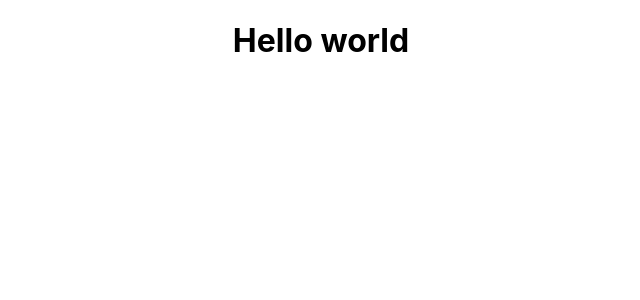
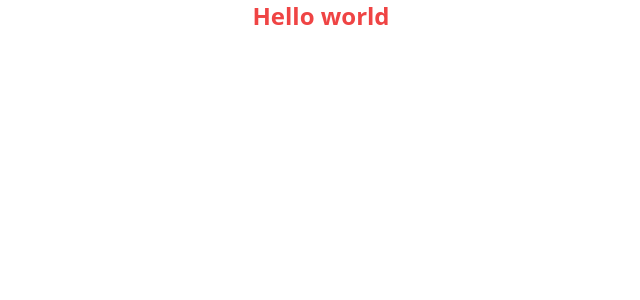
Before and after one commit to majidfer/react_weather_app, a React (Create React App) app: page / in a window 1280 px wide. Shown: the top 300 px of the page, without its empty margins (319-959 px from the left). Built offline with nearby package versions, Linux system fonts and the light colour scheme.

Commit message:
install tailwind css

```diff
--- a/package.json
+++ b/package.json
@@ -34,5 +34,8 @@
       "last 1 firefox version",
       "last 1 safari version"
     ]
+  },
+  "devDependencies": {
+    "tailwindcss": "^3.3.5"
   }
 }
--- a/src/App.js
+++ b/src/App.js
@@ -3,7 +3,7 @@
 function App() {
   return (
     <div className="App">
-      <h1>Hello world</h1>
+      <h1 className="text-2xl font-bold text-red-500">Hello world</h1>
     </div>
   );
 }
--- a/src/index.css
+++ b/src/index.css
@@ -1,13 +1,3 @@
-body {
-  margin: 0;
-  font-family: -apple-system, BlinkMacSystemFont, 'Segoe UI', 'Roboto', 'Oxygen',
-    'Ubuntu', 'Cantarell', 'Fira Sans', 'Droid Sans', 'Helvetica Neue',
-    sans-serif;
-  -webkit-font-smoothing: antialiased;
-  -moz-osx-font-smoothing: grayscale;
-}
-
-code {
-  font-family: source-code-pro, Menlo, Monaco, Consolas, 'Courier New',
-    monospace;
-}
+@tailwind base;
+@tailwind components;
+@tailwind utilities;
--- /dev/null
+++ b/tailwind.config.js
@@ -0,0 +1,8 @@
+/** @type {import('tailwindcss').Config} */
+module.exports = {
+  content: ["./src/**/*.{js,jsx,ts,tsx}"],
+  theme: {
+    extend: {},
+  },
+  plugins: [],
+};
```
Also changed, not shown: 1 other file (tests, documents, lock files or other folders).
